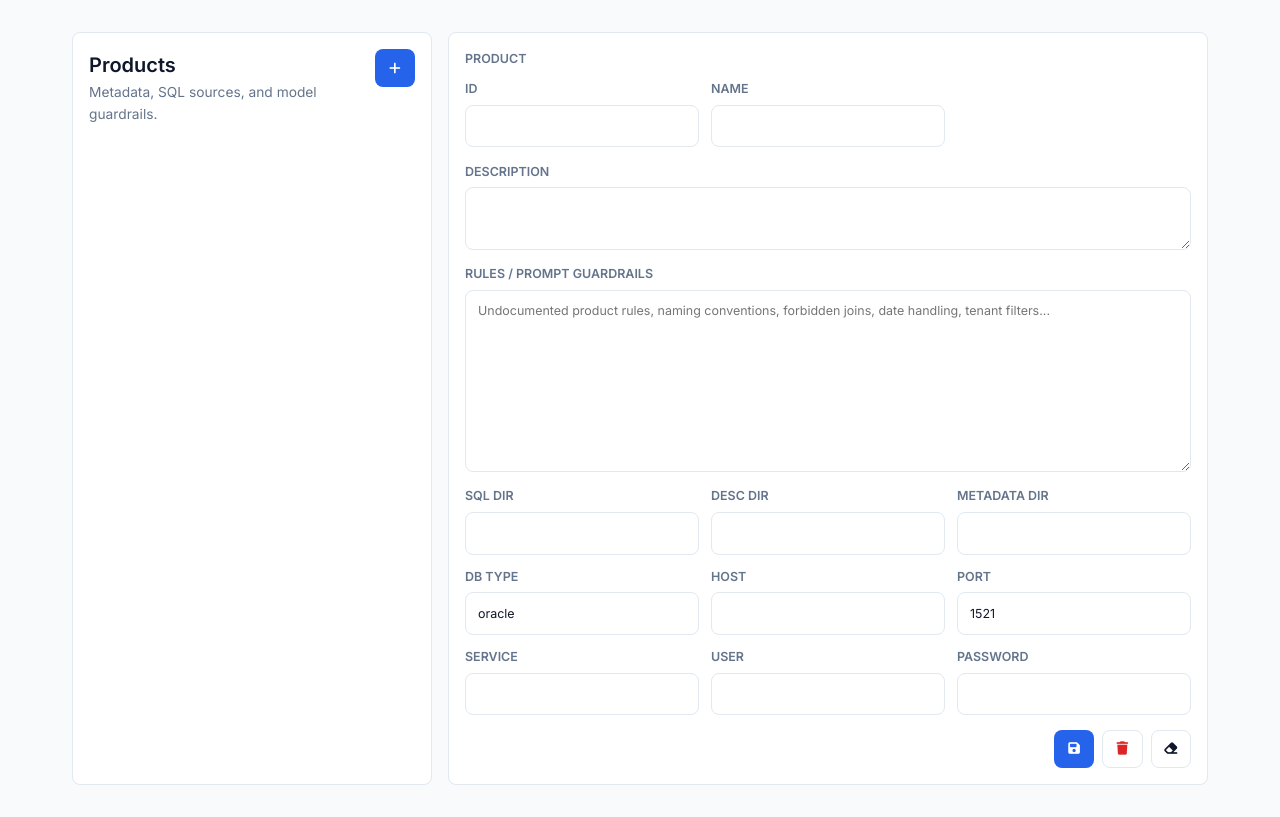
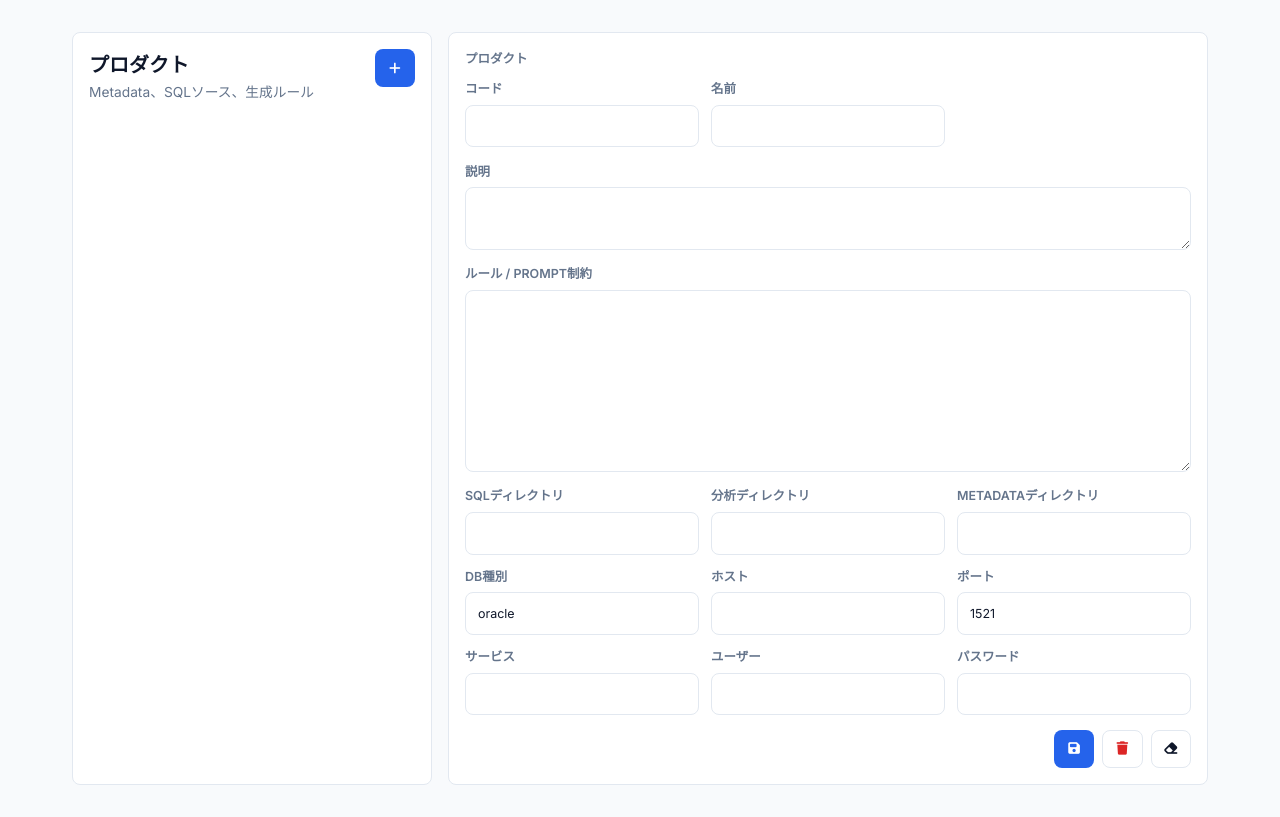
Before and after one commit to sunshaoxuan/anysql, a FastAPI app: page /products in a window 1280 px wide. Shown: the part 71-888 px from the top of the page. Run offline with FastAPI, Linux system fonts and the light colour scheme; data that the repository does not hold is empty; parts of the project's set-up code (start-up, migrations or seed data) failed here and were passed over.

Commit message:
fix: use physical product id and localized code labels

```diff
--- a/anysql/__init__.py
+++ b/anysql/__init__.py
@@ -1,3 +1,3 @@
 """AnySQL - 智能SQL分析与自然语言查询工具"""
 
-__version__ = "0.1.6"
+__version__ = "0.1.7"
--- a/anysql/config.py
+++ b/anysql/config.py
@@ -9,6 +9,7 @@ from __future__ import annotations
 import os
 from pathlib import Path
 from typing import Optional
+from uuid import uuid4
 
 import yaml
 from pydantic import BaseModel, Field
@@ -58,6 +59,7 @@ class DatabaseConfig(BaseModel):
 
 class ProductConfig(BaseModel):
     """产品定义"""
+    physical_id: str = ""
     name: str
     description: str = ""
     rules: str = ""
@@ -138,6 +140,8 @@ def load_config(config_path: Optional[str] = None) -> AppConfig:
 
     # 确保目录存在
     for product_id, product in _config.products.items():
+        if not product.physical_id:
+            product.physical_id = str(uuid4())
         for d in [product.sql_dir, product.desc_dir, product.metadata_dir]:
             Path(d).mkdir(parents=True, exist_ok=True)
 
--- a/anysql/models/schemas.py
+++ b/anysql/models/schemas.py
@@ -203,6 +203,8 @@ class SQLAssistantResponse(BaseModel):
 class ProductInfo(BaseModel):
     """产品信息"""
     id: str
+    physical_id: str = ""
+    code: str = ""
     name: str
     description: str = ""
     rules: str = ""
@@ -221,8 +223,8 @@ class ProductInfo(BaseModel):
 
 class ProductUpsertRequest(BaseModel):
     """新增或更新产品配置"""
-    id: str = Field(pattern=r"^[A-Za-z0-9_-]+$")
-    original_id: Optional[str] = Field(default=None, pattern=r"^[A-Za-z0-9_-]+$")
+    physical_id: Optional[str] = None
+    code: str = Field(pattern=r"^[A-Za-z0-9_-]+$")
     name: str
     description: str = ""
     rules: str = ""
--- a/anysql/web/templates/layout.html
+++ b/anysql/web/templates/layout.html
@@ -48,7 +48,27 @@
                 match: 'マッチ判定',
                 noCandidate: '候補なし',
                 checking: '判定中...',
-                copied: 'Copied'
+                copied: 'Copied',
+                productsTitle: 'プロダクト',
+                productsLead: 'Metadata、SQLソース、生成ルール',
+                newProduct: '追加',
+                productEditor: 'プロダクト',
+                code: 'コード',
+                name: '名前',
+                description: '説明',
+                rules: 'ルール / Prompt制約',
+                sqlDir: 'SQLディレクトリ',
+                descDir: '分析ディレクトリ',
+                metadataDir: 'Metadataディレクトリ',
+                dbType: 'DB種別',
+                host: 'ホスト',
+                port: 'ポート',
+                service: 'サービス',
+                user: 'ユーザー',
+                password: 'パスワード',
+                save: '保存',
+                delete: '削除',
+                clear: 'クリア'
             },
             zh: {
                 productManagement: '产品管理',
@@ -67,7 +87,27 @@
                 match: '匹配判定',
                 noCandidate: '无候选',
                 checking: '判定中...',
-                copied: '已复制'
+                copied: '已复制',
+                productsTitle: '产品',
+                productsLead: 'Metadata、SQL 来源与生成规则',
+                newProduct: '新增',
+                productEditor: '产品',
+                code: '编码',
+                name: '名称',
+                description: '说明',
+                rules: '规则 / Prompt 约束',
+                sqlDir: 'SQL 目录',
+                descDir: '分析目录',
+                metadataDir: 'Metadata 目录',
+                dbType: 'DB 类型',
+                host: '主机',
+                port: '端口',
+                service: '服务',
+                user: '用户',
+                password: '密码',
+                save: '保存',
+                delete: '删除',
+                clear: '清空'
             },
             en: {
                 productManagement: 'Products',
@@ -86,7 +126,27 @@
                 match: 'Match scoring',
                 noCandidate: 'No candidates',
                 checking: 'Checking...',
-                copied: 'Copied'
+                copied: 'Copied',
+                productsTitle: 'Products',
+                productsLead: 'Metadata, SQL sources, and generation rules',
+                newProduct: 'New',
+                productEditor: 'Product',
+                code: 'Code',
+                name: 'Name',
+                description: 'Description',
+                rules: 'Rules / Prompt guardrails',
+                sqlDir: 'SQL directory',
+                descDir: 'Analysis directory',
+                metadataDir: 'Metadata directory',
+                dbType: 'DB type',
+                host: 'Host',
+                port: 'Port',
+                service: 'Service',
+                user: 'User',
+                password: 'Password',
+                save: 'Save',
+                delete: 'Delete',
+                clear: 'Clear'
             }
         };
 
--- a/anysql/web/templates/products.html
+++ b/anysql/web/templates/products.html
@@ -6,10 +6,10 @@
         <section class="products-list">
             <div class="products-head">
                 <div>
-                    <h1>Products</h1>
-                    <p>Metadata, SQL sources, and model guardrails.</p>
+                    <h1 data-i18n="productsTitle">プロダクト</h1>
+                    <p data-i18n="productsLead">Metadata、SQLソース、生成ルール</p>
                 </div>
-                <button class="btn btn-primary icon-btn" onclick="newProduct()" title="New product">
+                <button class="btn btn-primary icon-btn" onclick="newProduct()" data-i18n-title="newProduct" title="追加">
                     <i class="fas fa-plus"></i>
                 </button>
             </div>
@@ -17,29 +17,30 @@
         </section>
 
         <section class="product-editor">
-            <div class="side-label">Product</div>
+            <div class="side-label" data-i18n="productEditor">プロダクト</div>
             <form id="productForm" class="product-form">
+                <input type="hidden" name="physical_id">
                 <div class="form-grid">
-                    <label>ID<input name="id" required pattern="[A-Za-z0-9_-]+"></label>
-                    <label>Name<input name="name" required></label>
+                    <label><span data-i18n="code">コード</span><input name="code" required pattern="[A-Za-z0-9_-]+"></label>
+                    <label><span data-i18n="name">名前</span><input name="name" required></label>
                 </div>
-                <label>Description<textarea name="description" rows="2"></textarea></label>
-                <label>Rules / Prompt Guardrails<textarea name="rules" rows="8" placeholder="Undocumented product rules, naming conventions, forbidden joins, date handling, tenant filters..."></textarea></label>
+                <label><span data-i18n="description">説明</span><textarea name="description" rows="2"></textarea></label>
+                <label><span data-i18n="rules">ルール / Prompt制約</span><textarea name="rules" rows="8"></textarea></label>
                 <div class="form-grid">
-                    <label>SQL Dir<input name="sql_dir" required></label>
-                    <label>Desc Dir<input name="desc_dir" required></label>
-                    <label>Metadata Dir<input name="metadata_dir" required></label>
-                    <label>DB Type<input name="database_type" value="oracle"></label>
-                    <label>Host<input name="database_host"></label>
-                    <label>Port<input name="database_port" type="number" value="1521"></label>
-                    <label>Service<input name="database_service_name"></label>
-                    <label>User<input name="database_username"></label>
-                    <label>Password<input name="database_password" type="password"></label>
+                    <label><span data-i18n="sqlDir">SQLディレクトリ</span><input name="sql_dir" required></label>
+                    <label><span data-i18n="descDir">分析ディレクトリ</span><input name="desc_dir" required></label>
+                    <label><span data-i18n="metadataDir">Metadataディレクトリ</span><input name="metadata_dir" required></label>
+                    <label><span data-i18n="dbType">DB種別</span><input name="database_type" value="oracle"></label>
+                    <label><span data-i18n="host">ホスト</span><input name="database_host"></label>
+                    <label><span data-i18n="port">ポート</span><input name="database_port" type="number" value="1521"></label>
+                    <label><span data-i18n="service">サービス</span><input name="database_service_name"></label>
+                    <label><span data-i18n="user">ユーザー</span><input name="database_username"></label>
+                    <label><span data-i18n="password">パスワード</span><input name="database_password" type="password"></label>
                 </div>
                 <div class="editor-actions">
-                    <button type="submit" class="btn btn-primary icon-btn" title="Save"><i class="fas fa-floppy-disk"></i></button>
-                    <button type="button" class="btn btn-outline icon-btn danger-btn" onclick="deleteCurrentProduct()" title="Delete"><i class="fas fa-trash"></i></button>
-                    <button type="button" class="btn btn-outline icon-btn" onclick="newProduct()" title="Clear"><i class="fas fa-eraser"></i></button>
+                    <button type="submit" class="btn btn-primary icon-btn" data-i18n-title="save" title="保存"><i class="fas fa-floppy-disk"></i></button>
+                    <button type="button" class="btn btn-outline icon-btn danger-btn" onclick="deleteCurrentProduct()" data-i18n-title="delete" title="削除"><i class="fas fa-trash"></i></button>
+                    <button type="button" class="btn btn-outline icon-btn" onclick="newProduct()" data-i18n-title="clear" title="クリア"><i class="fas fa-eraser"></i></button>
                 </div>
             </form>
         </section>
@@ -50,12 +51,13 @@
 {% block scripts %}
 <script>
 let products = [];
-let editingProductId = null;
+let editingPhysicalId = null;
 
 function fillForm(product = {}) {
     const form = document.getElementById('productForm');
     const defaults = {
-        id: '',
+        physical_id: '',
+        code: '',
         name: '',
         description: '',
         rules: '',
@@ -74,7 +76,7 @@ function fillForm(product = {}) {
         const el = form.elements[key];
         if (el) el.value = value ?? '';
     }
-    editingProductId = product.id || null;
+    editingPhysicalId = product.physical_id || null;
 }
 
 function newProduct() {
@@ -85,16 +87,16 @@ function newProduct() {
 function renderProducts() {
     const list = document.getElementById('productCards');
     list.innerHTML = products.map(p => `
-        <button class="product-card" onclick="editProduct('${p.id}')">
+        <button class="product-card" onclick="editProduct('${p.physical_id || p.id}')">
             <span><i class="fas fa-database"></i></span>
             <strong>${escapeHtml(p.name)}</strong>
-            <small>${escapeHtml(p.id)} / ${p.sql_count || 0} SQL</small>
+            <small>${escapeHtml(p.code || p.id)} / ${p.sql_count || 0} SQL</small>
         </button>
     `).join('');
 }
 
-function editProduct(id) {
-    const p = products.find(item => item.id === id);
+function editProduct(physicalId) {
+    const p = products.find(item => (item.physical_id || item.id) === physicalId);
     if (!p) return;
     fillForm({
         ...p,
@@ -117,7 +119,7 @@ document.getElementById('productForm').addEventListener('submit', async (event)
     event.preventDefault();
     const form = event.currentTarget;
     const payload = Object.fromEntries(new FormData(form).entries());
-    payload.original_id = editingProductId || payload.id;
+    payload.physical_id = editingPhysicalId || payload.physical_id || null;
     payload.database_port = Number(payload.database_port || 1521);
     const res = await fetch('/api/products', {
         method: 'POST',
@@ -132,15 +134,15 @@ document.getElementById('productForm').addEventListener('submit', async (event)
 });
 
 async function deleteCurrentProduct() {
-    const id = editingProductId || document.getElementById('productForm').elements.id.value;
-    if (!id) return;
-    if (!confirm(`Delete product configuration: ${id}?`)) return;
-    const res = await fetch(`/api/products/${encodeURIComponent(id)}`, { method: 'DELETE' });
+    const code = document.getElementById('productForm').elements.code.value;
+    if (!code) return;
+    if (!confirm(`Delete product configuration: ${code}?`)) return;
+    const res = await fetch(`/api/products/${encodeURIComponent(code)}`, { method: 'DELETE' });
     if (!res.ok) {
         alert(await res.text());
         return;
     }
-    editingProductId = null;
+    editingPhysicalId = null;
     await loadProducts();
     if (!products.length) newProduct();
 }
--- a/config.example.yaml
+++ b/config.example.yaml
@@ -21,6 +21,7 @@ server:
 
 products:
   demo:
+    physical_id: "demo-product"
     name: "Demo Product"
     description: "Example product configuration"
     rules: |
--- a/pyproject.toml
+++ b/pyproject.toml
@@ -4,7 +4,7 @@ build-backend = "setuptools.build_meta"
 
 [project]
 name = "anysql"
-version = "0.1.6"
+version = "0.1.7"
 description = "AI-assisted SQL asset analysis and natural-language search platform."
 readme = "README.md"
 requires-python = ">=3.11"
```
Also changed, not shown: anysql/api/products.py (+25 -6 lines), CHANGELOG.md.
